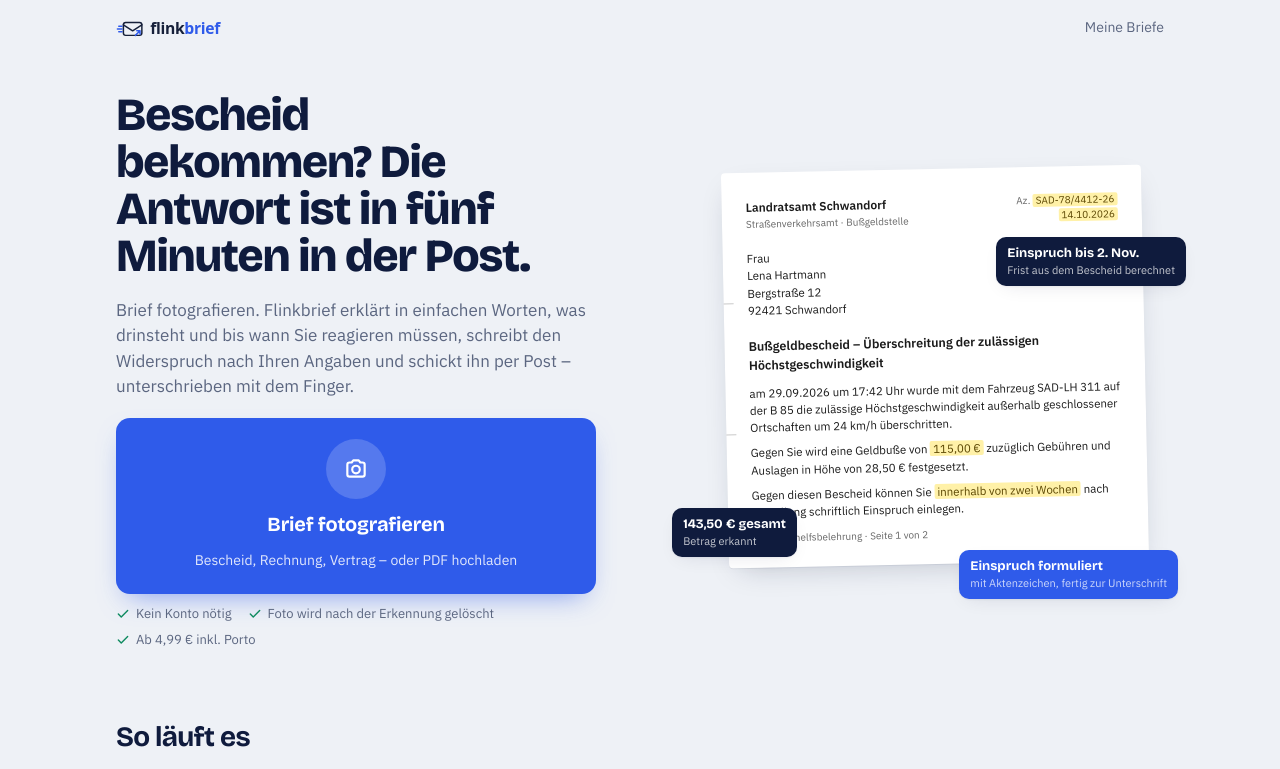
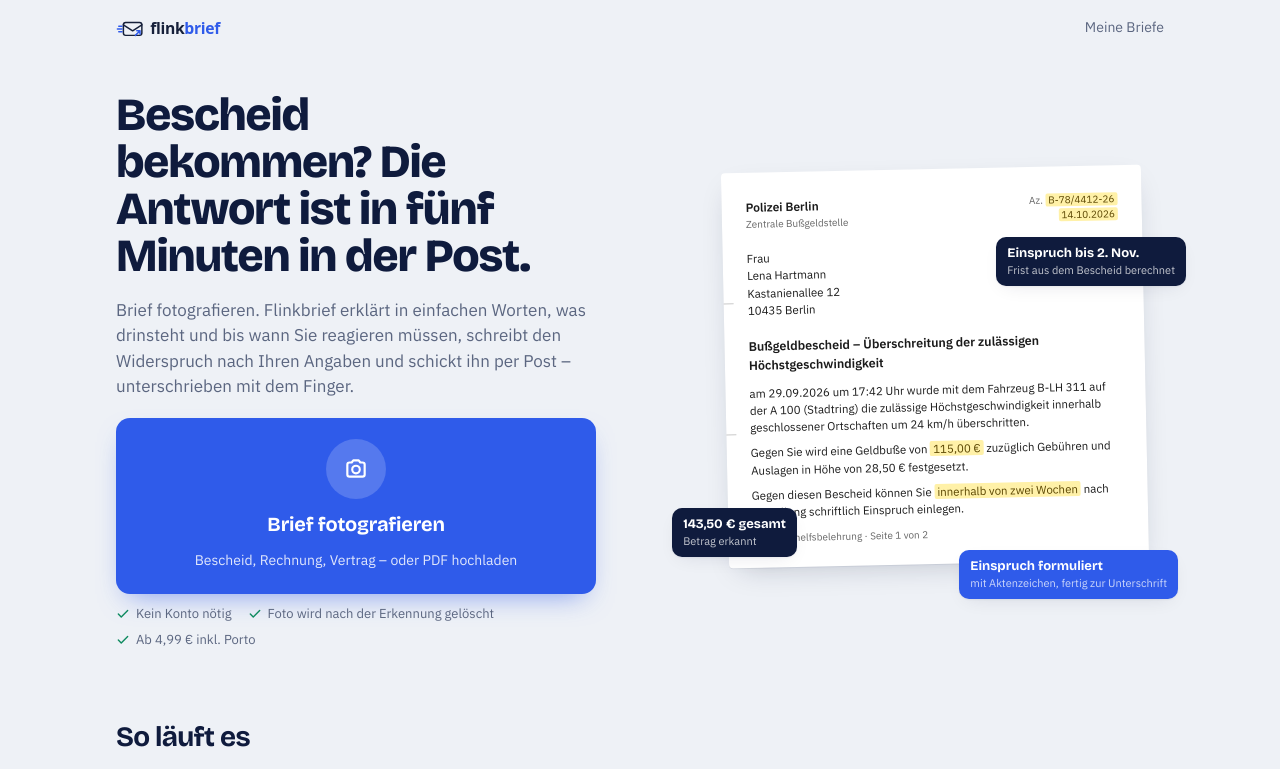
Before and after one commit to FloZi123/briefkonnektor, a Next.js app in the folder web/: page / in a window 1280 px wide. Shown: the top 769 px of the page. Built offline with nearby package versions, Linux system fonts and the light colour scheme.

Commit message:
Startseite: Beispiel-Bescheid aus Berlin (Polizei Berlin, Zentrale Bußgeldstelle)
Co-Authored-By: Claude Fable 5.1 <noreply@anthropic.com>
Claude-Session: https://claude.ai/code/session_01CUwuP99oWvZJ37JU4RpfQn

```diff
--- a/web/app/page.tsx
+++ b/web/app/page.tsx
@@ -26,11 +26,11 @@ function DemoLetter() {
         <span className="fold" style={{ top: "66%" }} />
         <div className="hd">
           <div>
-            <b>Landratsamt Schwandorf</b>
-            <div className="ls">Straßenverkehrsamt · Bußgeldstelle</div>
+            <b>Polizei Berlin</b>
+            <div className="ls">Zentrale Bußgeldstelle</div>
           </div>
           <div className="ls" style={{ textAlign: "right" }}>
-            Az. <span className="mark">SAD-78/4412-26</span>
+            Az. <span className="mark">B-78/4412-26</span>
             <br />
             <span className="mark">14.10.2026</span>
           </div>
@@ -40,14 +40,14 @@ function DemoLetter() {
           <br />
           Lena Hartmann
           <br />
-          Bergstraße 12
+          Kastanienallee 12
           <br />
-          92421 Schwandorf
+          10435 Berlin
         </div>
         <div className="subj">Bußgeldbescheid – Überschreitung der zulässigen Höchstgeschwindigkeit</div>
         <p>
-          am 29.09.2026 um 17:42 Uhr wurde mit dem Fahrzeug SAD-LH 311 auf der B 85 die zulässige Höchstgeschwindigkeit außerhalb geschlossener Ortschaften um 24 km/h
-          überschritten.
+          am 29.09.2026 um 17:42 Uhr wurde mit dem Fahrzeug B-LH 311 auf der A 100 (Stadtring) die zulässige Höchstgeschwindigkeit innerhalb geschlossener Ortschaften
+          um 24 km/h überschritten.
         </p>
         <p>
           Gegen Sie wird eine Geldbuße von <span className="mark">115,00 €</span> zuzüglich Gebühren und Auslagen in Höhe von 28,50 € festgesetzt.
```
